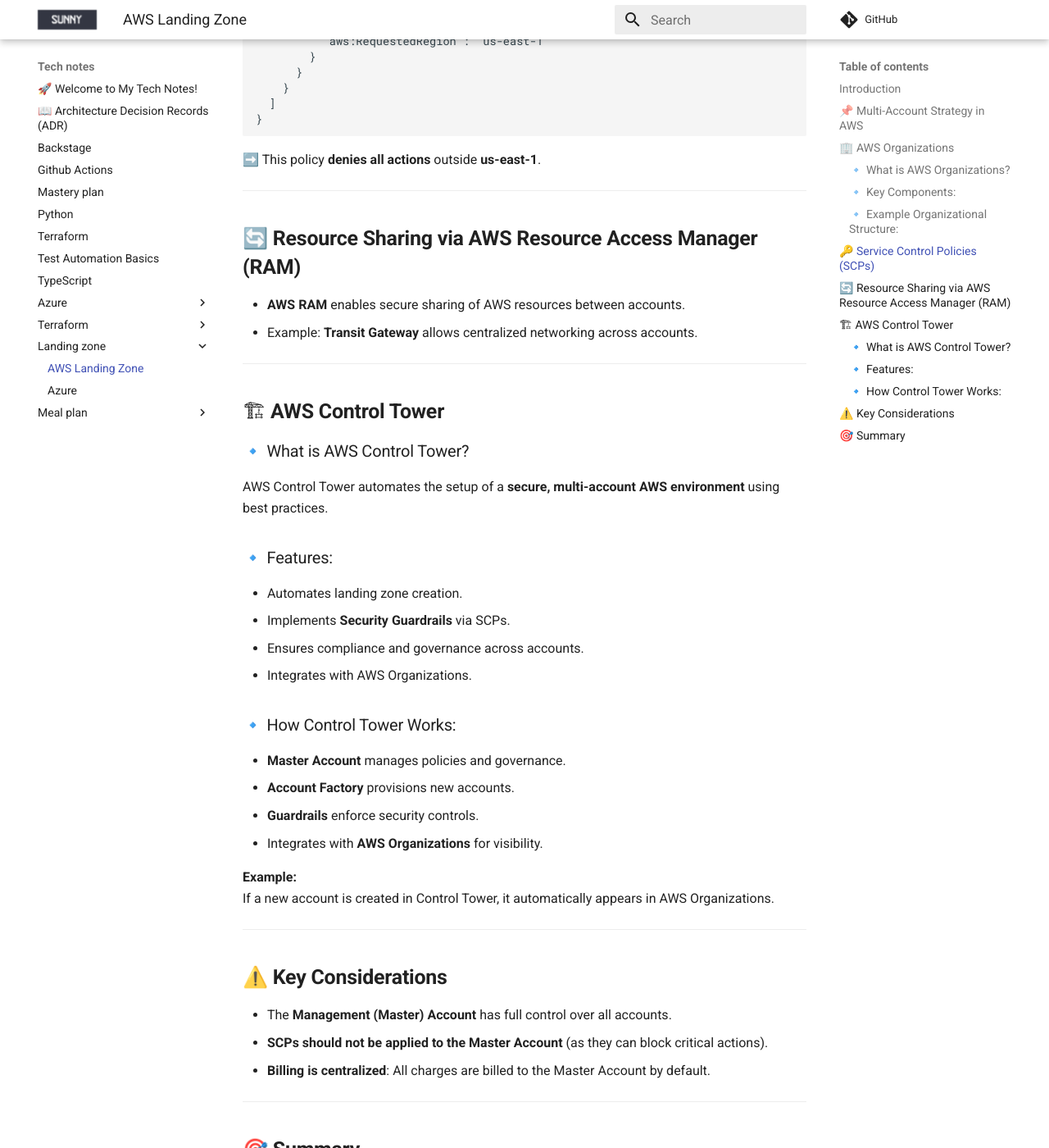
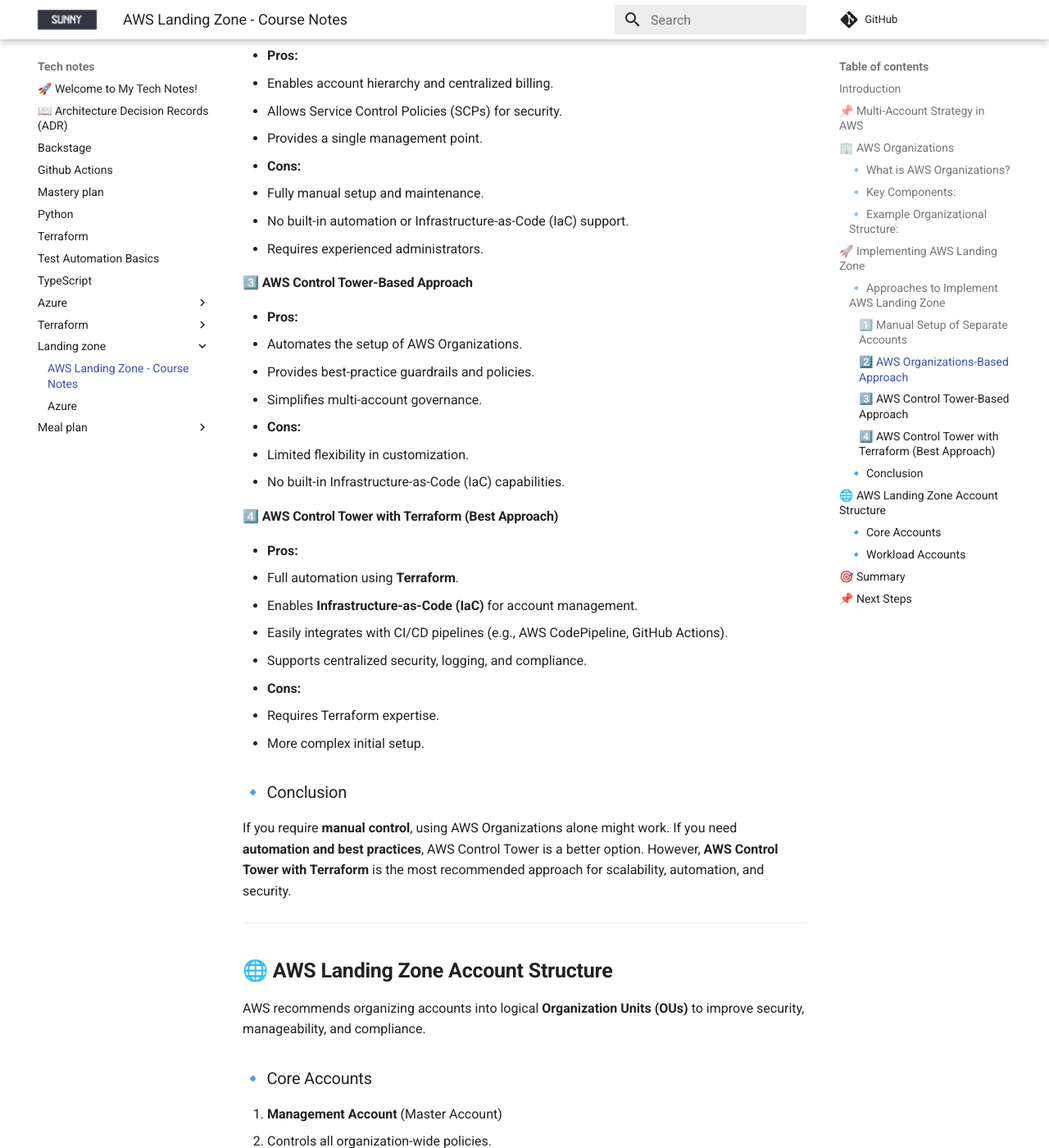
Before and after one commit to sunnybharne/sunnybharne, an MkDocs documentation site: the page built from docs/tech-notes/landing-zone/aws.md, in a window 1280 px wide and 1400 px high, scrolled down 1933 px. Shown: the whole window at 82% size. Built offline with MkDocs 1.6.1 and Material for MkDocs 9.7.7, drawn with Linux system fonts in a browser that asks for light colours; some of the changed text lies outside the part shown.

Commit message:
Added terraform basic info

````diff
--- a/docs/tech-notes/landing-zone/aws.md
+++ b/docs/tech-notes/landing-zone/aws.md
@@ -1,4 +1,4 @@
-# AWS Landing Zone
+# AWS Landing Zone - Course Notes
 
 ## Introduction
 This document summarizes key concepts from the AWS Landing Zone course, focusing on **AWS Organizations, Control Tower, and Multi-Account Strategies**.
@@ -46,76 +46,104 @@
 
 ---
 
-## 🔑 **Service Control Policies (SCPs)**
-- SCPs define permission boundaries across accounts.
-- **SCPs do not grant permissions**, they only **restrict** access.
-- Applied hierarchically:
-  - Root OU SCPs apply to all accounts.
-  - Nested OUs inherit SCPs from parent OUs.
+## 🚀 **Implementing AWS Landing Zone**
+### 🔹 Approaches to Implement AWS Landing Zone
+There are multiple ways to implement an AWS Landing Zone, each with its own pros and cons.
 
-**Example SCP:**
-```json
-{
-  "Version": "2012-10-17",
-  "Statement": [
-    {
-      "Effect": "Deny",
-      "Action": "*",
-      "Resource": "*",
-      "Condition": {
-        "StringNotEquals": {
-          "aws:RequestedRegion": "us-east-1"
-        }
-      }
-    }
-  ]
-}
-```
-➡️ This policy **denies all actions** outside **us-east-1**.
+#### 1️⃣ **Manual Setup of Separate Accounts**
+- **Pros:**
+  - Full isolation of accounts.
+  - No maintenance required for a landing zone.
+- **Cons:**
+  - No centralized governance or security enforcement.
+  - No central logging, networking, or billing.
+  - High operational overhead.
+
+#### 2️⃣ **AWS Organizations-Based Approach**
+- **Pros:**
+  - Enables account hierarchy and centralized billing.
+  - Allows Service Control Policies (SCPs) for security.
+  - Provides a single management point.
+- **Cons:**
+  - Fully manual setup and maintenance.
+  - No built-in automation or Infrastructure-as-Code (IaC) support.
+  - Requires experienced administrators.
+
+#### 3️⃣ **AWS Control Tower-Based Approach**
+- **Pros:**
+  - Automates the setup of AWS Organizations.
+  - Provides best-practice guardrails and policies.
+  - Simplifies multi-account governance.
+- **Cons:**
+  - Limited flexibility in customization.
+  - No built-in Infrastructure-as-Code (IaC) capabilities.
+
+#### 4️⃣ **AWS Control Tower with Terraform (Best Approach)**
+- **Pros:**
+  - Full automation using **Terraform**.
+  - Enables **Infrastructure-as-Code (IaC)** for account management.
+  - Easily integrates with CI/CD pipelines (e.g., AWS CodePipeline, GitHub Actions).
+  - Supports centralized security, logging, and compliance.
+- **Cons:**
+  - Requires Terraform expertise.
+  - More complex initial setup.
+
+### 🔹 Conclusion
+If you require **manual control**, using AWS Organizations alone might work. If you need **automation and best practices**, AWS Control Tower is a better option. However, **AWS Control Tower with Terraform** is the most recommended approach for scalability, automation, and security.
 
 ---
 
-## 🔄 **Resource Sharing via AWS Resource Access Manager (RAM)**
-- **AWS RAM** enables secure sharing of AWS resources between accounts.
-- Example: **Transit Gateway** allows centralized networking across accounts.
+## 🌐 **AWS Landing Zone Account Structure**
+AWS recommends organizing accounts into logical **Organization Units (OUs)** to improve security, manageability, and compliance.
 
----
+### 🔹 Core Accounts
+1. **Management Account** (Master Account)
+   - Controls all organization-wide policies.
+   - Used only for governance, billing, and compliance.
+2. **Security Account**
+   - Manages security tools like AWS Security Hub and Amazon Inspector.
+   - Stores security logs and audit records.
+3. **Log Archive Account**
+   - Central repository for AWS CloudTrail logs and AWS Config records.
+   - Ensures compliance by storing logs securely.
+4. **Networking Account**
+   - Centralized control of networking resources (VPC, Transit Gateway, VPN, Direct Connect).
+   - Manages ingress/egress traffic, NAT gateways, and firewall rules.
+5. **Shared Services Account**
+   - Hosts shared infrastructure like CI/CD pipelines, Active Directory, and monitoring tools.
+   - Stores shared application resources like S3 buckets and DynamoDB tables.
+   - Centralized license management through AWS License Manager.
 
-## 🏗 **AWS Control Tower**
-### 🔹 What is AWS Control Tower?
-AWS Control Tower automates the setup of a **secure, multi-account AWS environment** using best practices.
-
-### 🔹 Features:
-- Automates landing zone creation.
-- Implements **Security Guardrails** via SCPs.
-- Ensures compliance and governance across accounts.
-- Integrates with AWS Organizations.
-
-### 🔹 How Control Tower Works:
-- **Master Account** manages policies and governance.
-- **Account Factory** provisions new accounts.
-- **Guardrails** enforce security controls.
-- Integrates with **AWS Organizations** for visibility.
-
-**Example:**
-If a new account is created in Control Tower, it automatically appears in AWS Organizations.
-
----
-
-## ⚠️ **Key Considerations**
-- The **Management (Master) Account** has full control over all accounts.
-- **SCPs should not be applied to the Master Account** (as they can block critical actions).
-- **Billing is centralized**: All charges are billed to the Master Account by default.
+### 🔹 Workload Accounts
+6. **Sandbox Account**
+   - Isolated environment for testing and learning.
+   - Prevents security risks to production environments.
+7. **Application Accounts**
+   - Individual accounts for staging, development, and production workloads.
+   - Ensures isolation between different workloads.
 
 ---
 
 ## 🎯 **Summary**
-| Feature | Purpose |
-|---------|---------|
-| **AWS Organizations** | Manages multiple AWS accounts under a single entity |
-| **Organizational Units (OUs)** | Logical grouping of accounts |
-| **Service Control Policies (SCPs)** | Restricts actions across accounts |
-| **Resource Access Manager (RAM)** | Enables secure resource sharing |
-| **AWS Control Tower** | Automates multi-account governance and setup |
+| Feature                             | Purpose                                                             |
+| ----------------------------------- | ------------------------------------------------------------------- |
+| **AWS Organizations**               | Manages multiple AWS accounts under a single entity                 |
+| **Organizational Units (OUs)**      | Logical grouping of accounts                                        |
+| **Service Control Policies (SCPs)** | Restricts actions across accounts                                   |
+| **AWS Control Tower**               | Automates multi-account governance and setup                        |
+| **AWS Control Tower + Terraform**   | Best approach for automation and Infrastructure-as-Code (IaC)       |
+| **Networking Account**              | Centralized control of VPCs, routing, and firewall rules            |
+| **Shared Services Account**         | Central hub for shared resources, CI/CD, AD, and license management |
+| **Security Account**                | Centralized security monitoring, compliance, and alerting           |
+| **Log Archive Account**             | Central storage for logs, security events, and compliance records   |
+| **Application Accounts**            | Workload hosting for development and production                     |
+| **Sandbox Accounts**                | Isolated environments for testing and innovation                    |
 
 ---
+
+## 📌 **Next Steps**
+- Learn about **Monitoring & Incident Response Strategies** in AWS Landing Zone.
+- Implement **centralized log analysis and compliance reporting**.
+- Prepare for **hands-on deployment of AWS Security & Logging Solutions**.
+
+Stay tuned for more insights and hands-on learning! 🚀
````
Also changed, not shown: docs/tech-notes/Terraform/Basics.md (line endings or trailing spaces).
